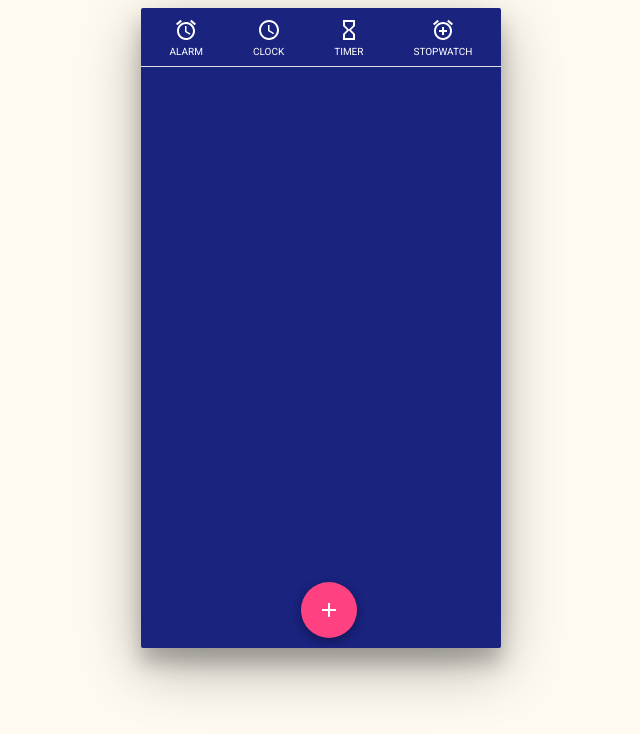
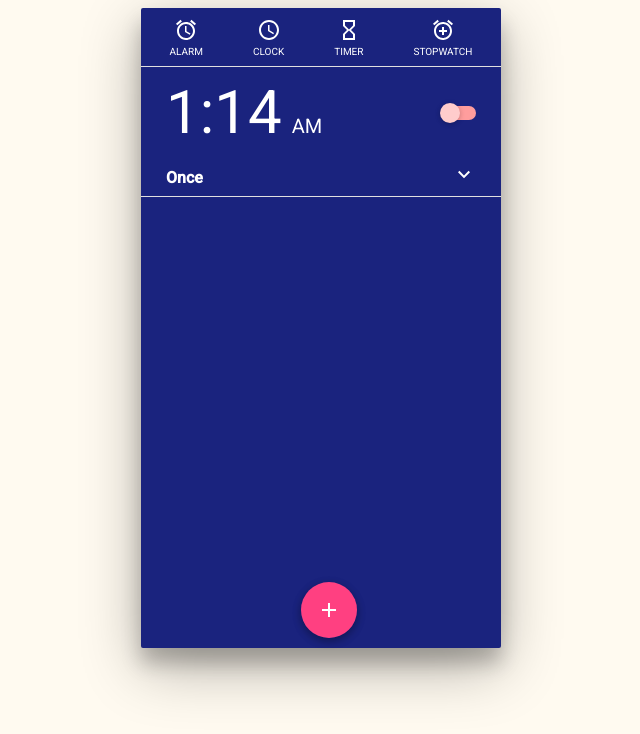
Before and after one commit to anishd19/alarmapp, a React (Create React App) app: page / in a window 1280 px wide. Shown: the top 734 px of the page, without its empty margins (319-959 px from the left). Built offline with nearby package versions, Linux system fonts and the light colour scheme; the HTML template or start-up script is replaced by a standard one; what react-tap-event-plugin would draw is missing.

Commit message:
adds the AlarmCard

```diff
--- a/src/Alarm.js
+++ b/src/Alarm.js
@@ -3,6 +3,7 @@ import './App.css';
 import {Paper, FloatingActionButton} from 'material-ui';
 import ContentAdd from 'material-ui/svg-icons/content/add';
 import OptionsBar from './OptionsBar'
+import AlarmCard from './AlarmCard'
 
 class Alarm extends Component {
   constructor(props) {
@@ -13,9 +14,10 @@ class Alarm extends Component {
       <div className='stage-holder'>
         <Paper className='stage' zDepth={5} >
           <OptionsBar />
-        <FloatingActionButton className='add-btn' secondary={true}>
-          <ContentAdd />
-        </FloatingActionButton>
+          <AlarmCard />
+          <FloatingActionButton className='add-btn' secondary={true}>
+            <ContentAdd />
+          </FloatingActionButton>
         </Paper>
       </div>
     )
--- /dev/null
+++ b/src/AlarmCard.js
@@ -0,0 +1,95 @@
+import React, { Component } from 'react';
+import './App.css';
+import {Toggle, Divider} from 'material-ui';
+import KeyboardArrowDown from 'material-ui/svg-icons/hardware/keyboard-arrow-down';
+import KeyboardArrowUp from 'material-ui/svg-icons/hardware/keyboard-arrow-up';
+
+class AlarmCard extends Component {
+  constructor(props) {
+    super(props);
+    this.state = {isOpen: false}
+  }
+  render() {
+    const isOpen = this.state.isLoggedIn;
+    let card = null;
+    const styles = {
+      block: {
+        maxWidth: 250,
+      },
+      toggle: {
+        marginBottom: 16,
+      },
+      thumbOff: {
+        backgroundColor: '#ffcccc',
+      },
+      trackOff: {
+        backgroundColor: '#ff9d9d',
+      },
+      thumbSwitched: {
+        backgroundColor: 'red',
+      },
+      trackSwitched: {
+        backgroundColor: '#ff9d9d',
+      },
+      labelStyle: {
+        color: 'red',
+      },
+    }
+    if(isOpen) {
+      card = (
+        <div className='alarm-card open'>
+          <div className='row'>
+            <div className='time'>1:14<span>AM</span></div>
+            <div className='toggler'>
+              <Toggle
+                thumbStyle={styles.thumbOff}
+                trackStyle={styles.trackOff}
+                thumbSwitchedStyle={styles.thumbSwitched}
+                trackSwitchedStyle={styles.trackSwitched}
+                labelStyle={styles.labelStyle}
+              />
+            </div>
+          </div>
+          <div className='row'>
+            <div>Once</div>
+            <div className='arrow'>
+              <KeyboardArrowUp className='ap-icon'/>
+            </div>
+          </div>
+          <Divider/>
+        </div>
+      )
+    }else {
+      card = (
+        <div className='alarm-card'>
+          <div className='row'>
+            <div className='time'>1:14<span>AM</span></div>
+            <div className='toggler'>
+              <Toggle
+                thumbStyle={styles.thumbOff}
+                trackStyle={styles.trackOff}
+                thumbSwitchedStyle={styles.thumbSwitched}
+                trackSwitchedStyle={styles.trackSwitched}
+                labelStyle={styles.labelStyle}
+              />
+            </div>
+          </div>
+          <div className='row'>
+            <div className='period'>Once</div>
+            <div className='arrow'>
+              <KeyboardArrowDown className='ap-icon'/>
+            </div>
+          </div>
+          <Divider/>
+        </div>
+      )
+    }
+    return (
+      <div className='alarm-card-holder'>
+        {card}
+      </div>
+    )
+  }
+}
+
+export default AlarmCard;
--- a/src/App.scss
+++ b/src/App.scss
@@ -35,6 +35,43 @@ body {
   }
 }
 
+.alarm-card {
+  color: white;
+  text-align: left;
+  .row {
+    border-bottom: thin bold white;
+    .time, .toggler, .period, .arrow {
+      display: inline-block;
+    }
+    .time {
+      font-size: 60px;
+      margin: 10px 25px;
+      cursor: pointer;
+      span {
+        font-size: 20px;
+        margin: 0 10px;
+        cursor: pointer;
+      }
+    }
+    .toggler {
+      float: right;
+      margin: 35px 25px 0;
+    }
+    .period {
+      font-weight: bold;
+      margin: 10px 25px;
+      cursor: pointer;
+    }
+    .arrow {
+      float: right;
+      margin-right: 25px;
+      cursor: pointer;
+      position: relative;
+      top: 5px;
+    }
+  }
+}
+
 svg.ap-icon {
   color: white !important;
   width: 20px;
```
